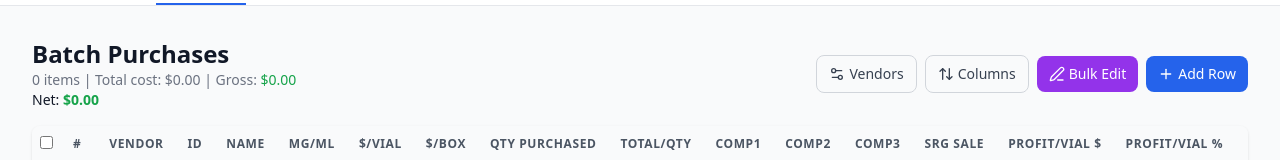
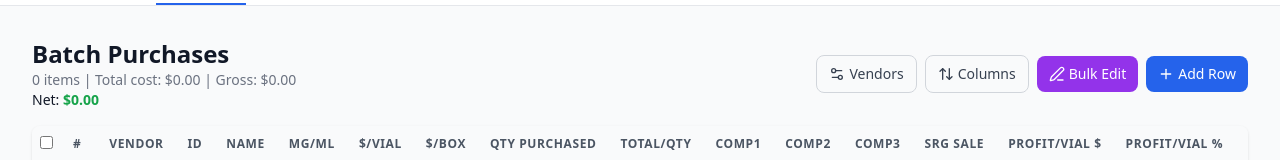
Before and after one commit to NORS3AI/Peptide.Inventory.Management.System, a React (Vite) app in the folder frontend/: page / in a window 1280 px wide. Both pictures are taken after a click on the button "Batch". Shown: the part 134-294 px from the top of the page. Built offline with nearby package versions, Linux system fonts and the light colour scheme.

Commit message:
v0.0.152: Only highlight Net in green, Gross stays default text
https://claude.ai/code/session_01P5KW7mJpDbccEqExfZkm4B

```diff
--- a/frontend/package.json
+++ b/frontend/package.json
@@ -1,7 +1,7 @@
 {
   "name": "frontend",
   "private": true,
-  "version": "0.0.151",
+  "version": "0.0.152",
   "type": "module",
   "scripts": {
     "dev": "vite",
--- a/frontend/src/components/Batch.jsx
+++ b/frontend/src/components/Batch.jsx
@@ -350,7 +350,7 @@ export default function Batch() {
         <div>
           <h2 className="text-2xl font-bold text-gray-900 dark:text-white">Batch Purchases</h2>
           <p className="text-sm text-gray-500 dark:text-gray-400">
-            {items.length} item{items.length !== 1 ? 's' : ''} | Total cost: {formatCurrency(totals.totalCost)} | Gross: <span className="text-green-600 dark:text-green-400 font-medium">{formatCurrency(totals.totalProfit)}</span>
+            {items.length} item{items.length !== 1 ? 's' : ''} | Total cost: {formatCurrency(totals.totalCost)} | Gross: {formatCurrency(totals.totalProfit)}
           </p>
           <p className="text-sm">
             Net: <span className="text-green-600 dark:text-green-400 font-semibold">{formatCurrency(totals.net)}</span>
--- a/frontend/src/components/PatchNotesModal.jsx
+++ b/frontend/src/components/PatchNotesModal.jsx
@@ -2,6 +2,7 @@ import { useEffect, useRef } from 'react';
 import { X, Sparkles, Bug, Wrench, Rocket, Layers, Shield, Palette, Zap } from 'lucide-react';
 
 const PATCH_NOTES = [
+  { version: '0.0.152', date: '2026-03-28', title: 'Only Net profit highlighted in green in Batch header, Gross stays default' },
   { version: '0.0.151', date: '2026-03-28', title: 'Batch view header shows Gross profit and Net (Gross minus Total Cost) in green' },
   { version: '0.0.150', date: '2026-03-28', title: 'Fix dark mode text globally — add dark:text-white and dark:bg-gray-900 to html/body base styles so all text is readable' },
   { version: '0.0.149', date: '2026-03-28', title: 'Batch import accepts CSV and Excel (.xlsx/.xls), navigates to Batch view after import instead of Inventory' },
```
Also changed, not shown: 2 other files (tests, documents, lock files or other folders).
